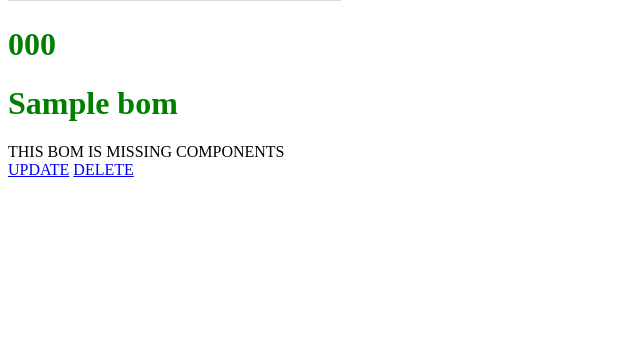
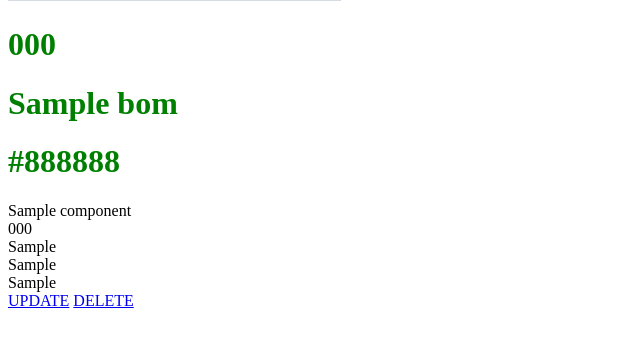
Before and after one commit to joewhitneywalker/bomapp, a Django app: page /boms/1/ in a window 1280 px wide. Shown: the part 275-622 px from the top of the page, without its empty margins (0-640 px from the left). Run offline with Django 4.2, Linux system fonts and the light colour scheme; tables that the repository leaves empty hold one stand-in row (values such as "Sample post"); grey boxes marked "Sample" are stand-in pictures.

Commit message:
updating bom detail view to render components

```diff
--- a/main_app/templates/bom_detail.html
+++ b/main_app/templates/bom_detail.html
@@ -7,14 +7,22 @@
 </div>
     <h1>{{bom.style_number}}</h1>
     <h1>{{bom.style_name}}</h1>
+    <h1>{{bom.colorway}}</h1>
 </div>
 <div>
     <h3></h3>
     <h3></h3>
 </div>
 
-{% for component in bom.component_set.all %}
+{% for component in bom.component.all %}
     <div>{{component.name}}</div>
+    <div>{{component.article_code}}</div>
+    <div>{{component.supplier}}</div>
+    <div>{{component.quantity}}</div>
+    <div>{{component.usage}}</div>
+
+
+
 {% empty %}
     <div>THIS BOM IS MISSING COMPONENTS</div>
 {% endfor %}
```
